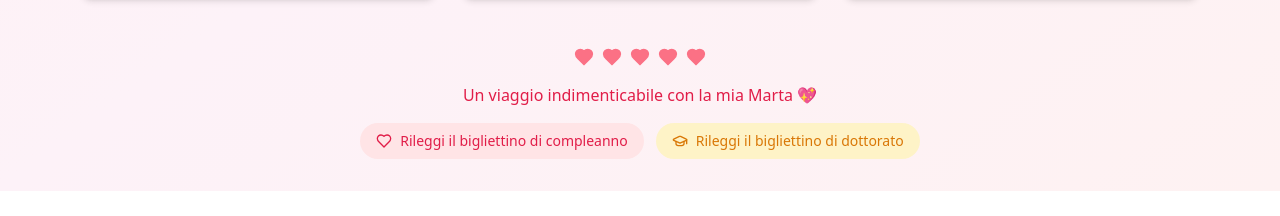
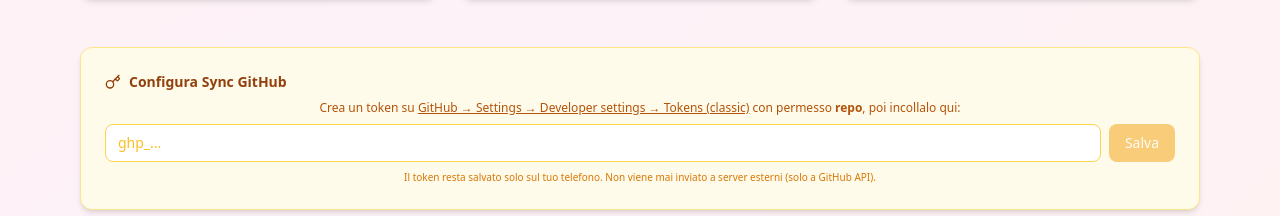
Before and after one commit to Parenji/per_marta, a React (Vite) app: page / in a window 1280 px wide. Shown: the part 736-952 px from the top of the page. Before the commit the page ends 927 px from the top, so only its background shows below. Built offline with nearby package versions, Linux system fonts and the light colour scheme.

Commit message:
fix: SyncPanel ripristinato nel footer - nuovo dispositivo può configurare il token

```diff
--- a/src/pages/TravelHome.jsx
+++ b/src/pages/TravelHome.jsx
@@ -4,6 +4,7 @@
 import MapView from '../components/MapView'
 import InteractiveChecklist from '../components/InteractiveChecklist'
 import TravelDiary from '../components/TravelDiary'
+import SyncPanel from '../components/SyncPanel'
 import { autoSync } from '../lib/sync'
 import SyncIndicator from '../components/SyncIndicator'
 
@@ -844,6 +845,7 @@
 
       {/* Footer */}
       <div className="max-w-6xl mx-auto px-4 mt-12 text-center">
+        <SyncPanel />
         <div className="flex justify-center gap-2 mb-4">
           {[...Array(5)].map((_, i) => (
             <Heart key={i} className="w-5 h-5 text-rose-400 fill-rose-400" />
```
